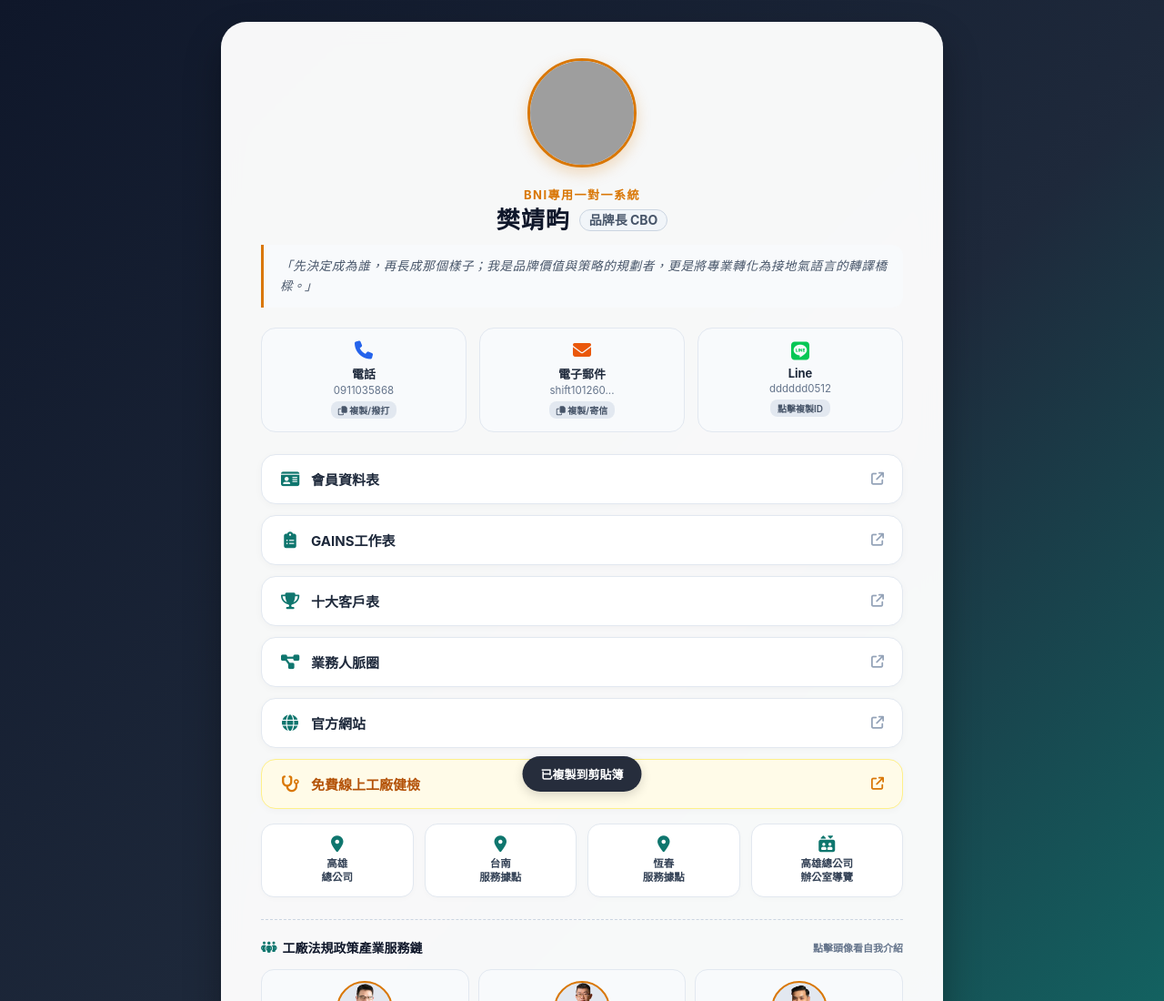
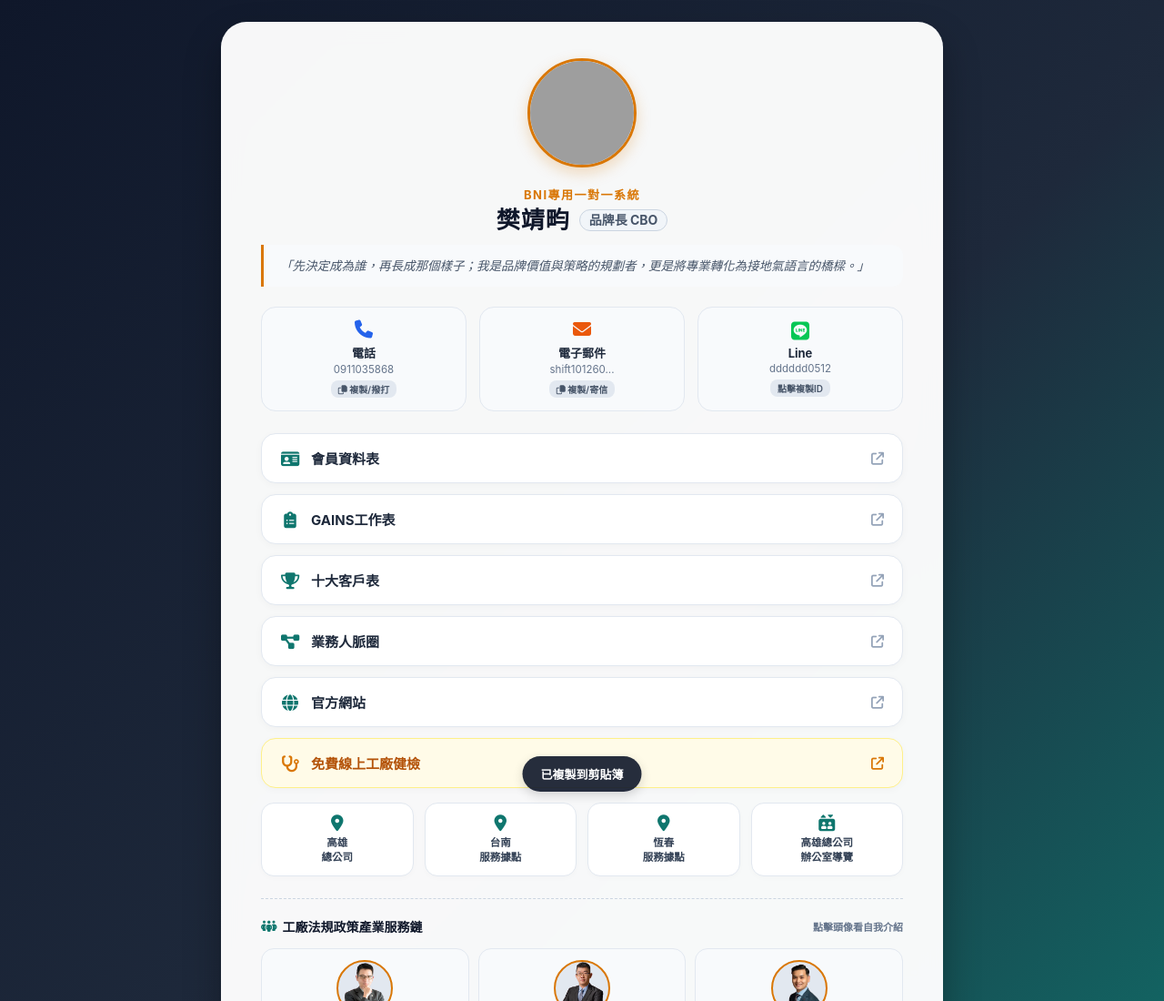
Before and after one commit to shift101260/BNI-FAN-CHING-YUN, a plain HTML site: page index.html in a window 1280 px wide. Shown: the top 1100 px of the page at 91% size. Drawn offline with Linux system fonts and the light colour scheme; grey boxes are pictures that could not be loaded.

Commit message:
Update index.html

```diff
--- a/index.html
+++ b/index.html
@@ -135,7 +135,7 @@
     </div>
 
     <div class="bio-quote">
-        「先決定成為誰，再長成那個樣子；我是品牌價值與策略的規劃者，更是將專業轉化為接地氣語言的轉譯橋樑。」
+        「先決定成為誰，再長成那個樣子；我是品牌價值與策略的規劃者，更是將專業轉化為接地氣語言的橋樑。」
     </div>
 
     <!-- 快捷動作按鈕 -->
```
